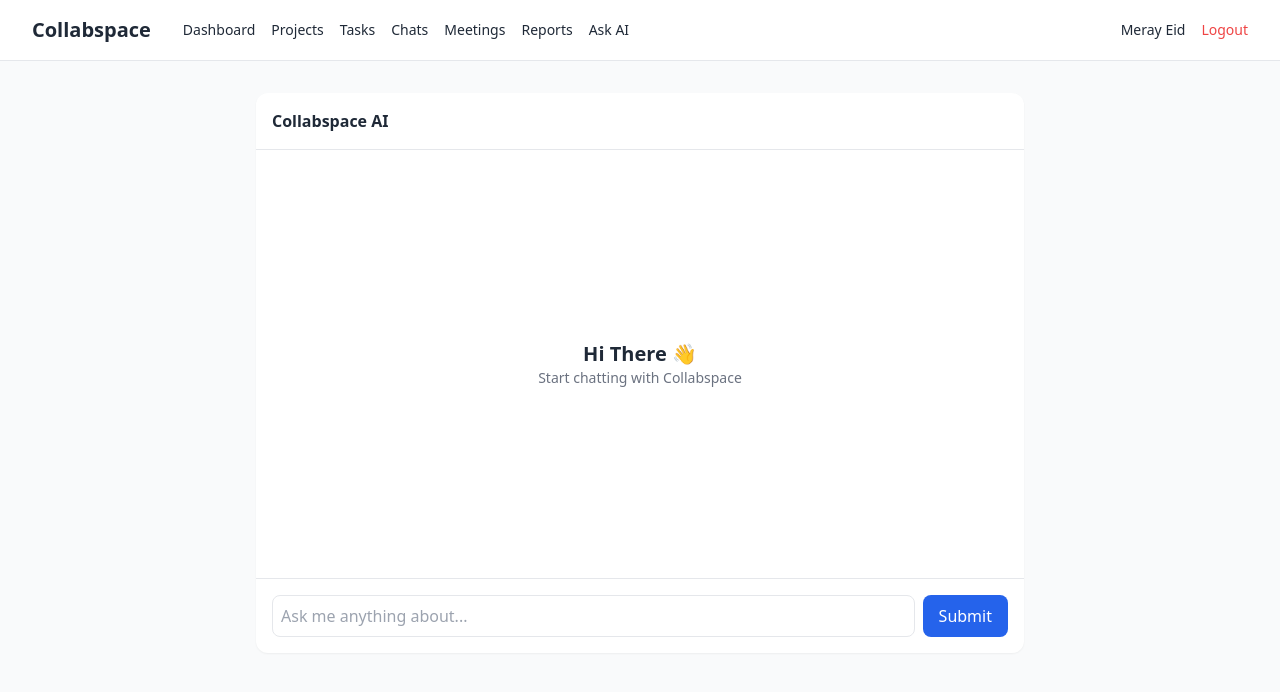
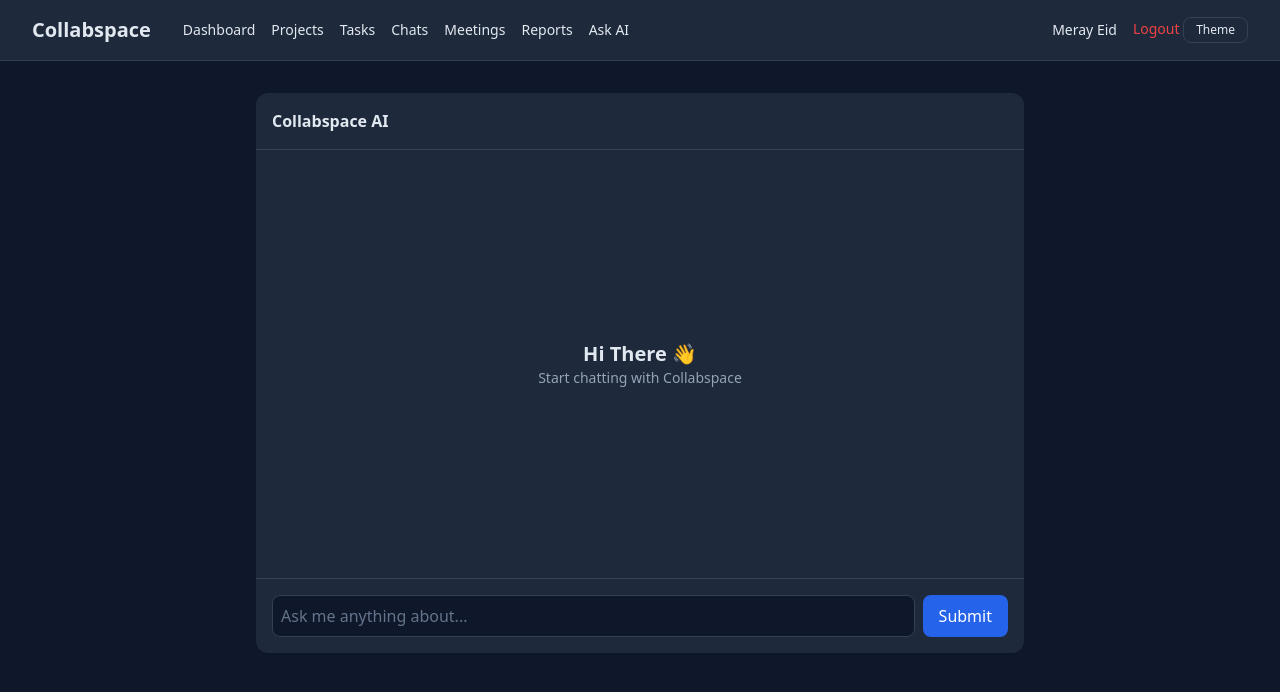
Before and after one commit to Meray-Eid77/collabspace-backend, a Laravel app: page /ai in a window 1280 px wide. Shown: the top 692 px of the page. Run offline with Laravel 12, Linux system fonts and the light colour scheme; a user stored in the database is signed in; data comes from the database, SQL or seed files in the repository; data that the repository does not hold is empty; parts of the project's set-up code (start-up, migrations or seed data) failed here and were passed over; some libraries are stand-ins or nearby versions.

Commit message:
feat: add dark theme with toggle

```diff
--- a/resources/views/auth/login.blade.php
+++ b/resources/views/auth/login.blade.php
@@ -4,6 +4,7 @@
     <meta charset="UTF-8">
     <title>Sign In</title>
     <script src="https://cdn.tailwindcss.com"></script>
+    @include('partials.theme')
 </head>
 <body class="bg-gray-50 min-h-screen flex items-center justify-center">
     <div class="bg-white rounded-2xl shadow p-8 w-full max-w-md">
--- a/resources/views/auth/register.blade.php
+++ b/resources/views/auth/register.blade.php
@@ -4,6 +4,7 @@
     <meta charset="UTF-8">
     <title>Sign Up</title>
     <script src="https://cdn.tailwindcss.com"></script>
+    @include('partials.theme')
 </head>
 <body class="bg-gray-50 min-h-screen flex items-center justify-center">
     <div class="bg-white rounded-2xl shadow p-8 w-full max-w-md">
--- a/resources/views/layouts/app.blade.php
+++ b/resources/views/layouts/app.blade.php
@@ -5,6 +5,8 @@
     <meta name="viewport" content="width=device-width, initial-scale=1">
     <title>@yield('title', 'Collabspace')</title>
     <script src="https://cdn.tailwindcss.com"></script>
+    <script src="https://cdn.tailwindcss.com"></script>
+@include('partials.theme')
 </head>
 <body class="bg-gray-50 text-gray-800">
     <nav class="bg-white border-b px-8 py-4 flex items-center justify-between">
@@ -25,6 +27,7 @@
             <form method="POST" action="/logout">
                 @csrf
                 <button class="text-red-500">Logout</button>
+                <button type="button" onclick="toggleTheme()" class="border rounded-lg px-3 py-1 text-xs">Theme</button>
             </form>
         </div>
     </nav>
--- /dev/null
+++ b/resources/views/partials/theme.blade.php
@@ -0,0 +1,52 @@
+<style>
+    html.dark body { background: #0f172a; color: #e2e8f0; }
+
+    /* الخلفيات */
+    html.dark .bg-gray-50 { background: #0f172a; }
+    html.dark .bg-white { background: #1e293b; }
+    html.dark .bg-gray-100 { background: #334155; }
+    html.dark .bg-gray-800 { background: #475569; }
+    html.dark .bg-blue-50 { background: #1e3a5f; }
+    html.dark .bg-blue-100 { background: #1e3a5f; }
+    html.dark .bg-green-50, html.dark .bg-green-100 { background: #14532d; }
+    html.dark .bg-red-50 { background: #450a0a; }
+    html.dark .bg-pink-100 { background: #4a1d3a; }
+    html.dark .hover\:bg-gray-50:hover { background: #334155; }
+
+    /* النصوص */
+    html.dark .text-gray-800 { color: #e2e8f0; }
+    html.dark .text-gray-600 { color: #cbd5e1; }
+    html.dark .text-gray-500, html.dark .text-gray-400 { color: #94a3b8; }
+    html.dark .text-gray-300 { color: #64748b; }
+    html.dark .text-green-700 { color: #86efac; }
+    html.dark .text-red-600 { color: #fca5a5; }
+
+    /* الحدود */
+    html.dark .border, html.dark .border-b, html.dark .border-t { border-color: #334155; }
+    html.dark .border-blue-600 { border-color: #2563eb; }
+    html.dark .border-red-300 { border-color: #f87171; }
+
+    /* الحقول */
+    html.dark input:not([type=checkbox]):not([type=file]),
+    html.dark select,
+    html.dark textarea {
+        background: #0f172a;
+        color: #e2e8f0;
+        border-color: #334155;
+    }
+    html.dark ::placeholder { color: #64748b; }
+    html.dark input[type=date], html.dark input[type=datetime-local] { color-scheme: dark; }
+</style>
+
+<script>
+    (function () {
+        var theme = 'dark'; // غيّريها لـ 'light' إذا بدك الافتراضي فاتح
+        try { theme = localStorage.getItem('theme') || theme; } catch (e) {}
+        document.documentElement.classList.toggle('dark', theme === 'dark');
+    })();
+
+    function toggleTheme() {
+        var isDark = document.documentElement.classList.toggle('dark');
+        try { localStorage.setItem('theme', isDark ? 'dark' : 'light'); } catch (e) {}
+    }
+</script>
```
